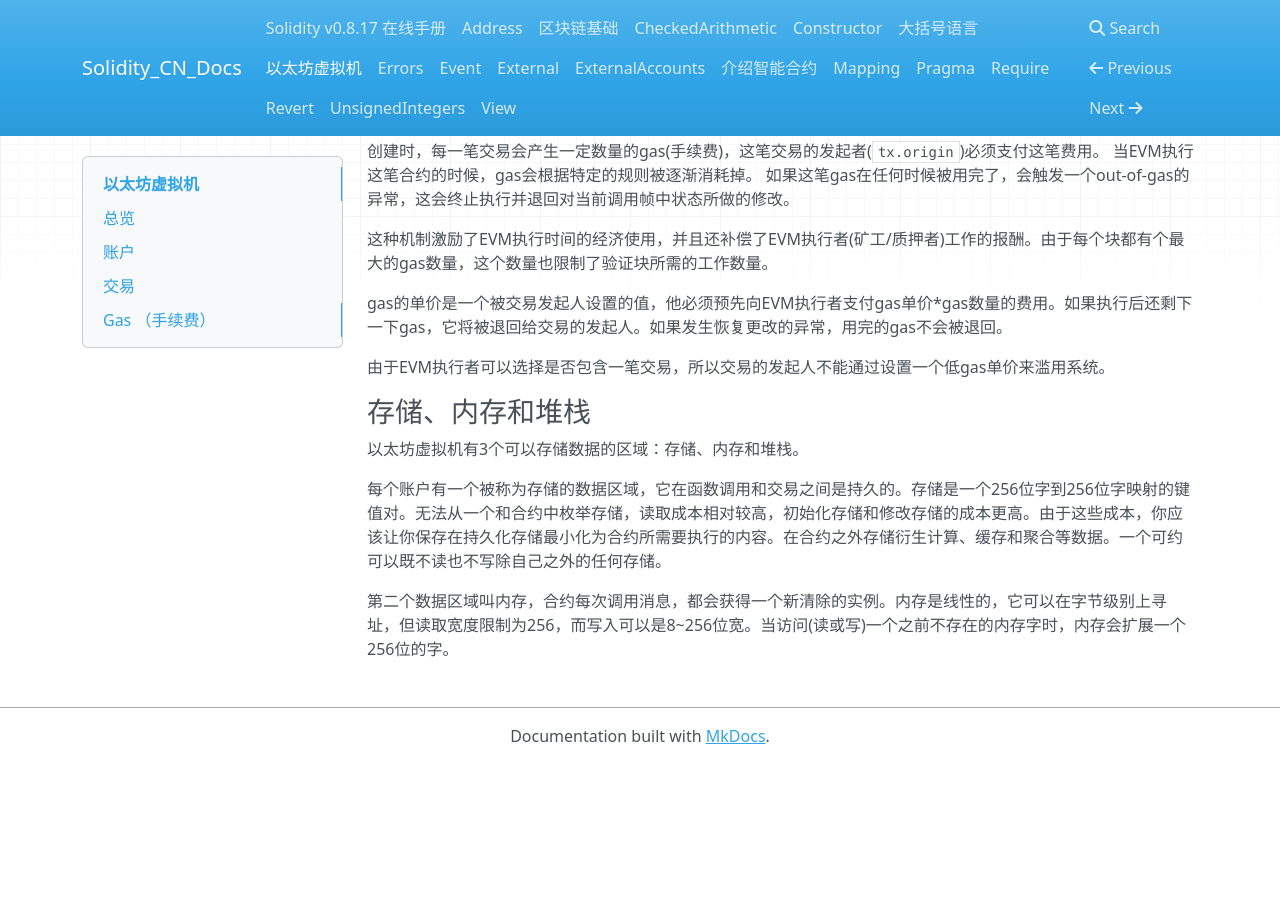
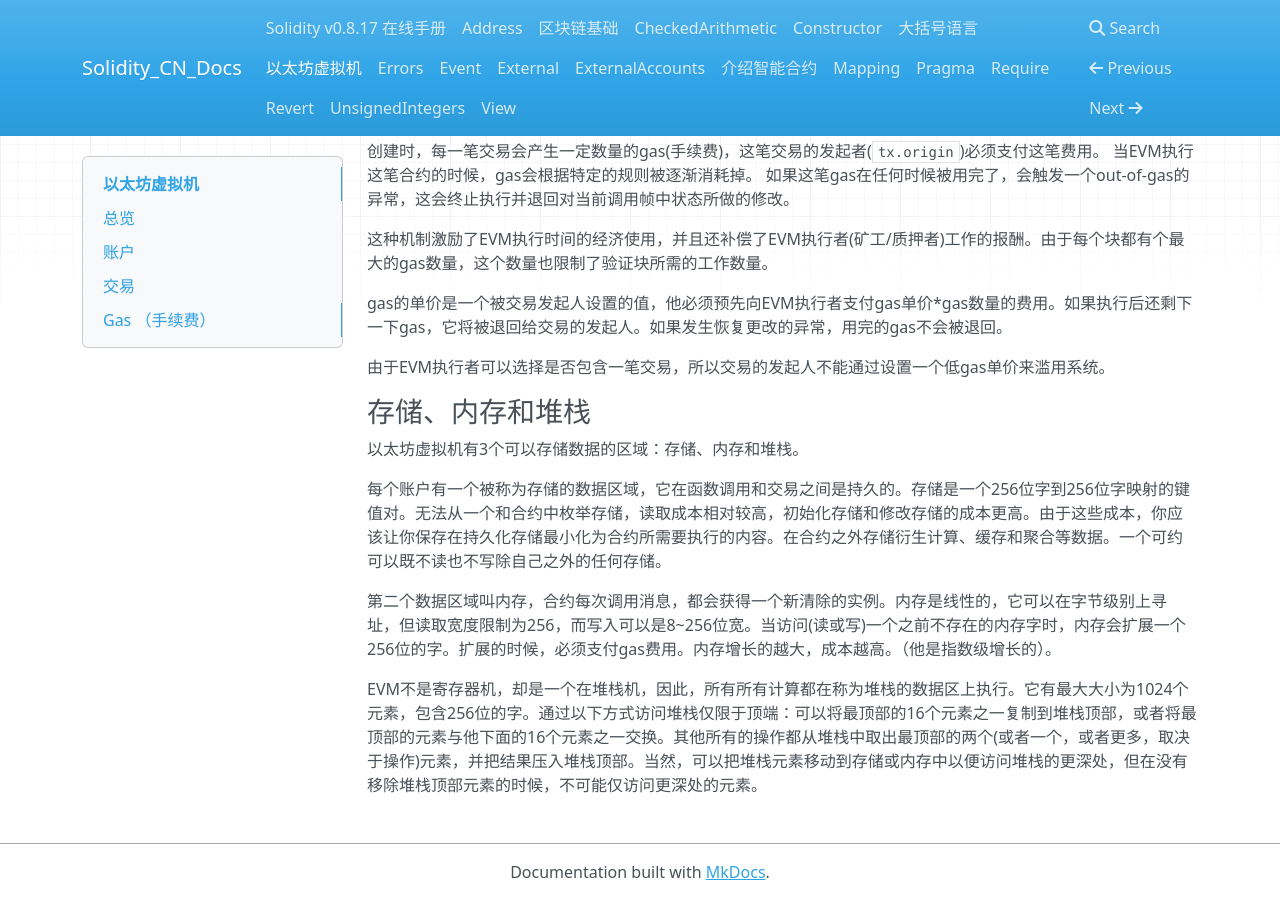
Before and after one commit to youunknow/Solidity_CN_Docs, an MkDocs documentation site: the page built from docs/EVM.md, in a window 1280 px wide and 900 px high, scrolled down 931 px. Built offline with MkDocs 1.6.1, drawn with Linux system fonts in a browser that asks for light colours; nearby versions of some CDN libraries; before the commit the page ends 1695 px from its top, so only the background shows below that.

Commit message:
完成存储内存和堆栈

```diff
--- a/docs/EVM.md
+++ b/docs/EVM.md
@@ -51,4 +51,6 @@ gas的单价是一个被交易发起人设置的值，他必须预先向EVM执
 
 每个账户有一个被称为存储的数据区域，它在函数调用和交易之间是持久的。存储是一个256位字到256位字映射的键值对。无法从一个和合约中枚举存储，读取成本相对较高，初始化存储和修改存储的成本更高。由于这些成本，你应该让你保存在持久化存储最小化为合约所需要执行的内容。在合约之外存储衍生计算、缓存和聚合等数据。一个可约可以既不读也不写除自己之外的任何存储。
 
-第二个数据区域叫内存，合约每次调用消息，都会获得一个新清除的实例。内存是线性的，它可以在字节级别上寻址，但读取宽度限制为256，而写入可以是8~256位宽。当访问(读或写)一个之前不存在的内存字时，内存会扩展一个256位的字。
+第二个数据区域叫内存，合约每次调用消息，都会获得一个新清除的实例。内存是线性的，它可以在字节级别上寻址，但读取宽度限制为256，而写入可以是8~256位宽。当访问(读或写)一个之前不存在的内存字时，内存会扩展一个256位的字。扩展的时候，必须支付gas费用。内存增长的越大，成本越高。（他是指数级增长的）。
+
+EVM不是寄存器机，却是一个在堆栈机，因此，所有所有计算都在称为堆栈的数据区上执行。它有最大大小为1024个元素，包含256位的字。通过以下方式访问堆栈仅限于顶端：可以将最顶部的16个元素之一复制到堆栈顶部，或者将最顶部的元素与他下面的16个元素之一交换。其他所有的操作都从堆栈中取出最顶部的两个(或者一个，或者更多，取决于操作)元素，并把结果压入堆栈顶部。当然，可以把堆栈元素移动到存储或内存中以便访问堆栈的更深处，但在没有移除堆栈顶部元素的时候，不可能仅访问更深处的元素。
```
